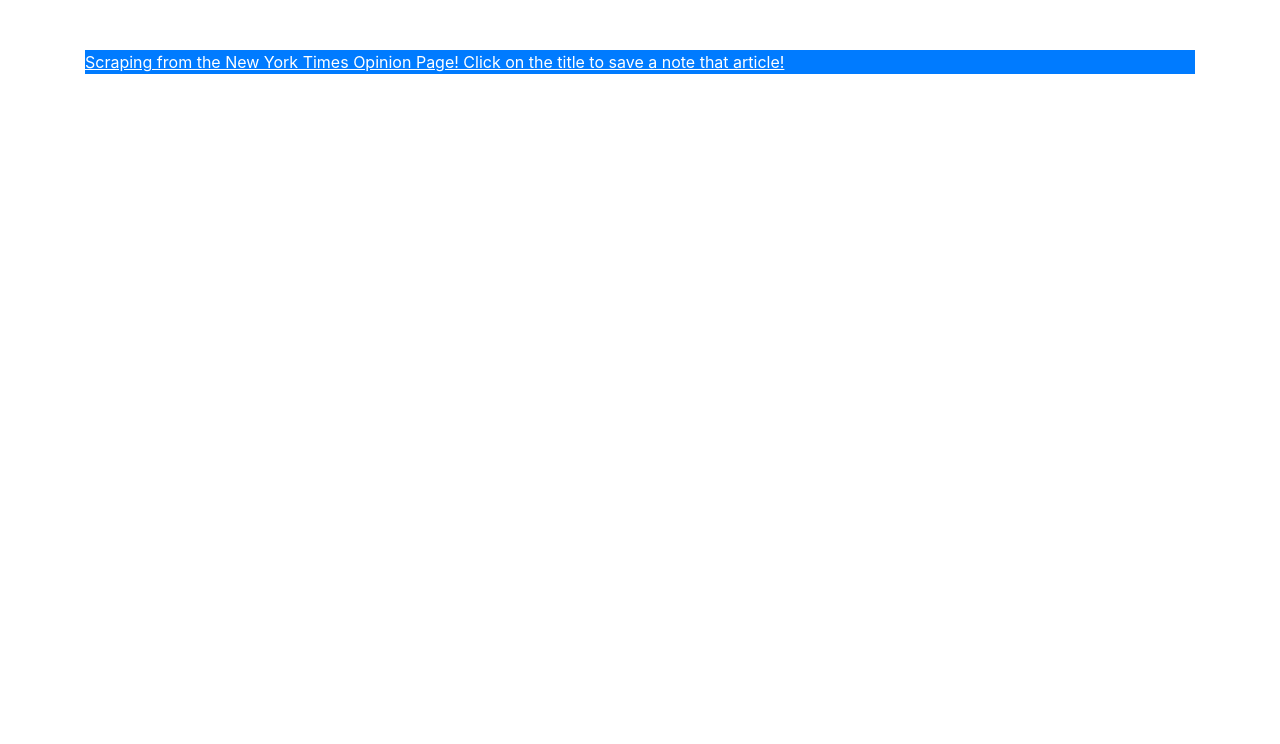
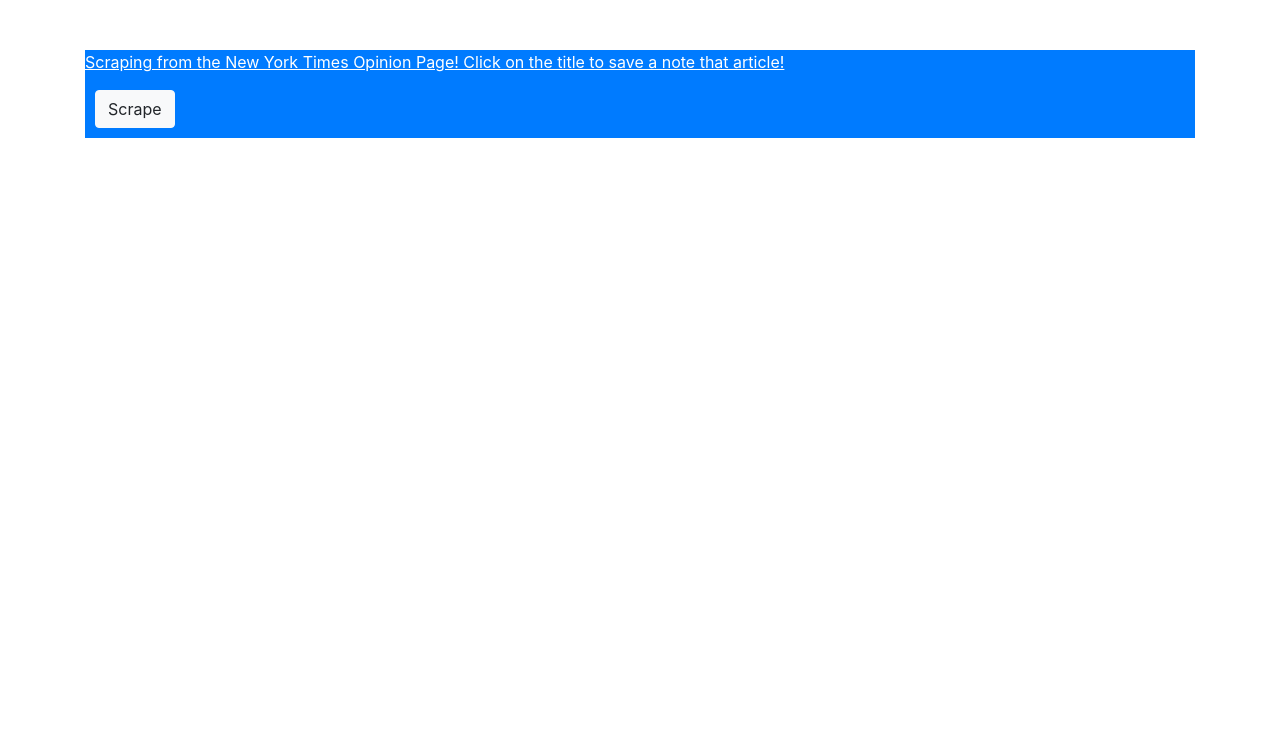
Before and after one commit to vpvamsik1/Scrapper, a website: page public/index.html in a window 1280 px wide. Shown: the part 56-800 px from the top of the page. Drawn offline with nearby package versions, Linux system fonts and the light colour scheme; no server answers.

Commit message:
Added scrape button

```diff
--- a/public/app.js
+++ b/public/app.js
@@ -1,6 +1,4 @@
-
-
-// Grab the articles as a json
+$(document).on("click", "#btn1", function(){
     $.getJSON("/articles", function(data) {
         // For each one
         for (var i = 0; i < data.length; i++) {
@@ -13,6 +11,10 @@
 
         }
       });
+});
+
+// Grab the articles as a json
+
 
   $(document).on("click", "p", function() {
     $("#notes").empty();
--- a/public/index.html
+++ b/public/index.html
@@ -60,6 +60,10 @@
             #noteTitle{
                 cursor: pointer;
             }
+            button{
+                margin-bottom: 10px;
+                margin-left: 10px;
+            }
         </style>
     </head>
 
@@ -71,7 +75,7 @@
         <div class="container">
         <div id="wrapper">
             <p id="P1">Scraping from the New York Times Opinion Page! Click on the title to save a note that article!</p>
-
+            <button type="button" class="btn btn-light" id="btn1">Scrape</button>
             <div id="articles">
                 <!-- <p id="P2">Title:</p> -->
                 <!-- <p id="P3" class="low-margin-bottom">Title: </p>
```
Lines whose indentation alone changed are shown as unchanged.
